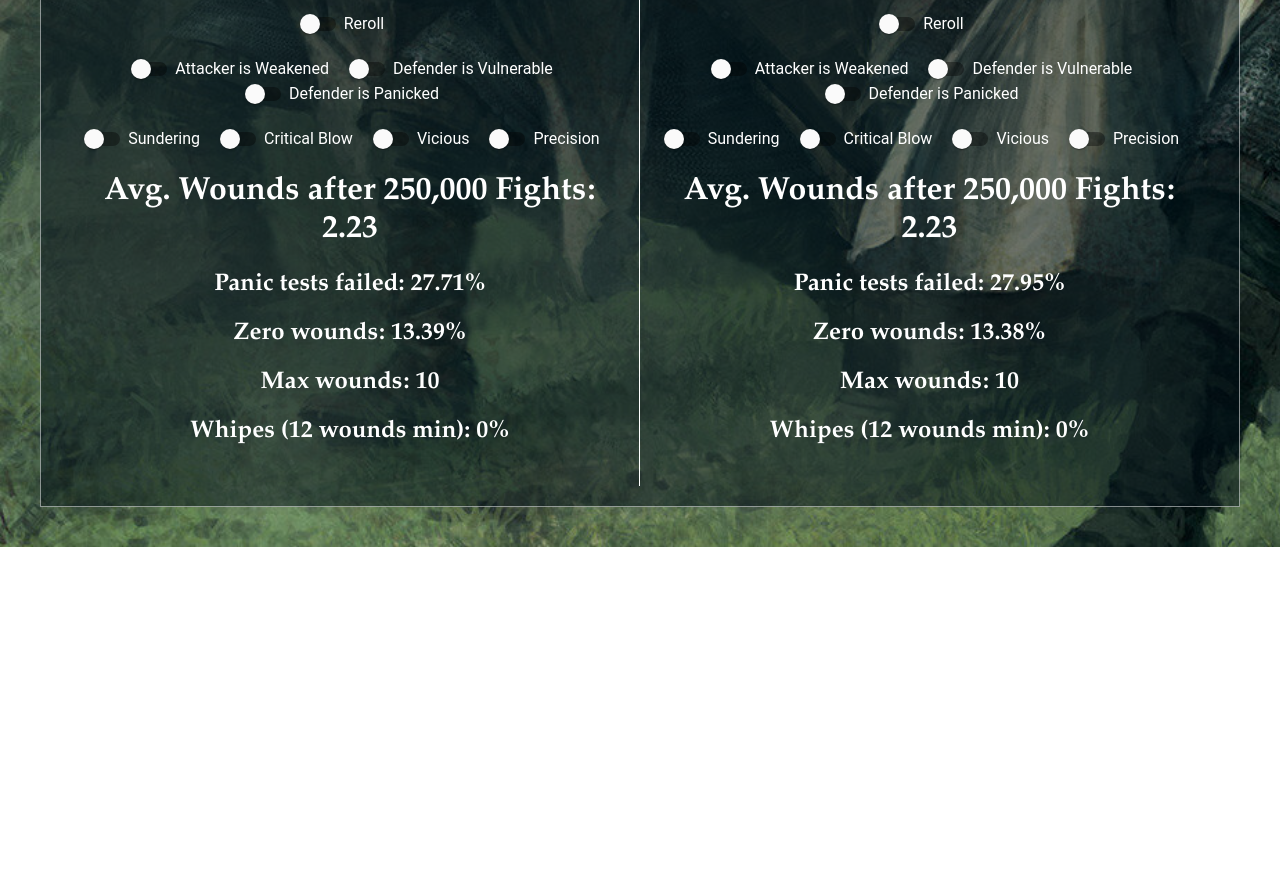
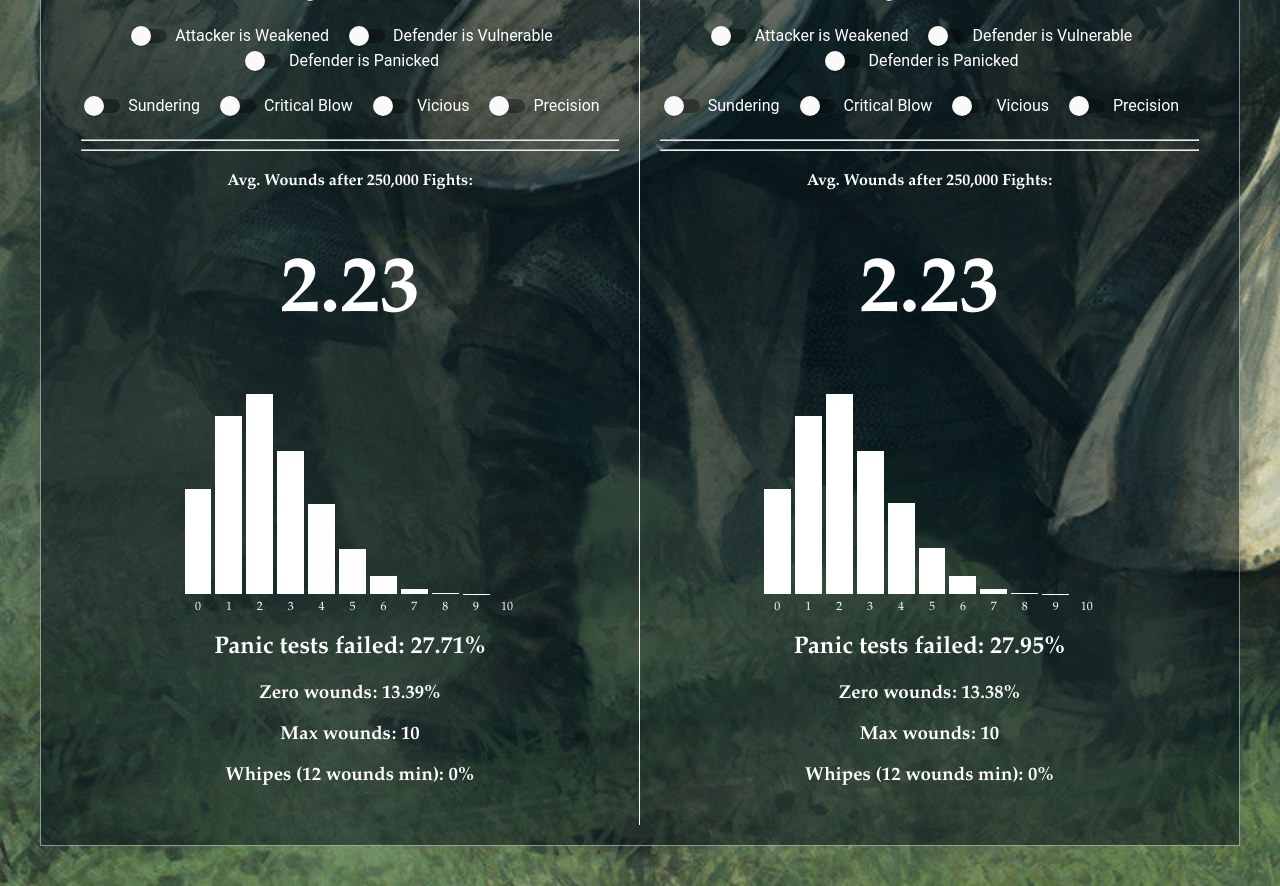
Before and after one commit to Chris-something/asoiaf-damage-tester, an Angular app: page / in a window 1280 px wide. Shown: the part 880-1766 px from the top of the page. Before the commit the page ends 1427 px from the top, so only its background shows below. Built offline with nearby package versions, Linux system fonts and the light colour scheme.

Commit message:
more visualisation

```diff
--- a/package.json
+++ b/package.json
@@ -13,6 +13,7 @@
     "@angular/platform-browser": "^11.2.4",
     "@angular/platform-browser-dynamic": "^11.2.4",
     "@angular/router": "^11.2.4",
+    "d3": "^6.5.0",
     "rxjs": "^6.6.6",
     "tslib": "^2.1.0",
     "zone.js": "^0.11.4"
@@ -29,6 +30,7 @@
     "@angular-devkit/build-angular": "~0.1100.4",
     "@angular/cli": "~11.0.4",
     "@angular/compiler-cli": "~11.0.4",
+    "@types/d3": "^6.3.0",
     "@types/jasmine": "~3.6.0",
     "@types/node": "^12.11.1",
     "codelyzer": "^6.0.0",
--- a/src/app/app.component.css
+++ b/src/app/app.component.css
@@ -35,7 +35,7 @@ h4 {
   text-shadow: rgba(0,0,0,.5) 0 8px 6px;
   text-outline: #FFFFFF 1px;
   transform-origin: 50% 100%;
-  font-size: 5vw;
+  font-size: 4vw;
   text-transform: uppercase;
   text-align: center;
   letter-spacing: .05em;
@@ -62,3 +62,25 @@ h4 {
 .u-mb {
   margin-bottom: 20px;
 }
+
+.block {
+  transition: .3s;
+  background: #fff;
+  vertical-align: baseline;
+  display: inline-block;
+  margin: 0 2px;
+  position: relative;
+}
+
+.block--fake {
+  opacity: 0;
+}
+
+.block > span {
+  font-size: 12px;
+  width: 100%;
+  position: absolute;
+  text-align: center;
+  bottom: -20px;
+  left: 0;
+}
--- a/src/app/result/result.component.css
+++ b/src/app/result/result.component.css
@@ -1,3 +1,4 @@
 .result {
+    margin-top: 20px;
     color: #fff;
 }
--- a/src/app/result/result.component.html
+++ b/src/app/result/result.component.html
@@ -1,7 +1,20 @@
 <div class="result" *ngIf="wounds$">
-    <h1>Avg. Wounds after {{amountOfIterations | number:'1.0-2' }} Fights: {{wounds$ | async | number:'1.0-2'}}</h1>
+    <hr>
+    <hr>
+    <h4>Avg. Wounds after {{amountOfIterations | number:'1.0-2' }} Fights:</h4>
+    <h1 style="font-size: 5em">{{wounds$ | async | number:'1.0-2'}}</h1>
+
+    <div style="height: 200px; margin-top: 20px; margin-bottom: 40px;">
+        <div class="block block--fake" style="width: 1px; height: 100%;"></div>
+        <div class="block" *ngFor="let d of (distribution$ | async); trackBy: trackByWound"
+             [style.width.%]="5"
+             [style.height.%]="d.count / maxDistribution * 100">
+            <span>{{d.wounds}}</span>
+        </div>
+    </div>
+
     <h2>Panic tests failed: {{panicTestsFailed$ | async | number:'1.0-2' }}%</h2>
-    <h2>Zero wounds: {{attacksWithZeroWounds$ | async | number:'1.0-2' }}%</h2>
-    <h2>Max wounds: {{maxWounds$ | async }} </h2>
-    <h2>Whipes (12 wounds min): {{whipes$ | async | number:'1.0-5' }}% </h2>
+    <h3>Zero wounds: {{attacksWithZeroWounds$ | async | number:'1.0-2' }}%</h3>
+    <h3>Max wounds: {{maxWounds$ | async }} </h3>
+    <h3>Whipes (12 wounds min): {{whipes$ | async | number:'1.0-5' }}% </h3>
 </div>
--- a/src/app/result/result.component.ts
+++ b/src/app/result/result.component.ts
@@ -30,6 +30,10 @@ export class ResultComponent implements OnInit {
   maxWounds$: Observable<number>;
   whipes$: Observable<number>;
 
+  distribution$: Observable<{wounds: number, count: number}[] >;
+  maxDistribution$: Observable<number>;
+  maxDistribution: number;
+
   constructor() { }
 
   ngOnInit(): void {
@@ -39,8 +43,9 @@ export class ResultComponent implements OnInit {
     this.whipes$ = this.maxWoundsProp();
     this.attacksWithZeroWounds$ = this.attacksWithZeroWounds();
     this.panicTestsFailed$ = this.panicTestsFailed();
+    this.distribution$ = this.getDistribution();
+    this.maxDistribution$ = this.getDistributionMax();
   }
-
 
   private getMax(arr) {
      let len = arr.length;
@@ -51,6 +56,35 @@ export class ResultComponent implements OnInit {
      }
      return max;
  }
+
+  trackByWound(index, item) {
+    return item.wounds;
+  }
+
+  getDistributionMax() {
+    return this.distribution$.pipe(map(distr => {
+        return Math.max(...distr.map(d => d.count))
+    }))
+  }
+
+  getDistribution() {
+    return combineLatest([this.iteration$, this.maxWounds$]).pipe(
+      map(([res, maxWounds]) => {
+      const dist = this.arrayFromLength(maxWounds + 1);
+       const returnThis = dist.reduce((prev, curr) => {
+         return [
+           ...prev,
+           {
+             wounds: curr,
+             count: res.filter(r => r.totalWounds === curr).length
+           }
+         ]
+       }, []);
+       this.maxDistribution = Math.max(...returnThis.map(d => d.count));
+       return returnThis;
+    }));
+  }
+
   maxWounds(): Observable<number> {
     return this.iteration$.pipe(map(results => {
       const flat = results.map(r => r.totalWounds);
```
Also changed, not shown: 1 other file (tests, documents, lock files or other folders). Lines whose indentation alone changed are shown as unchanged.
